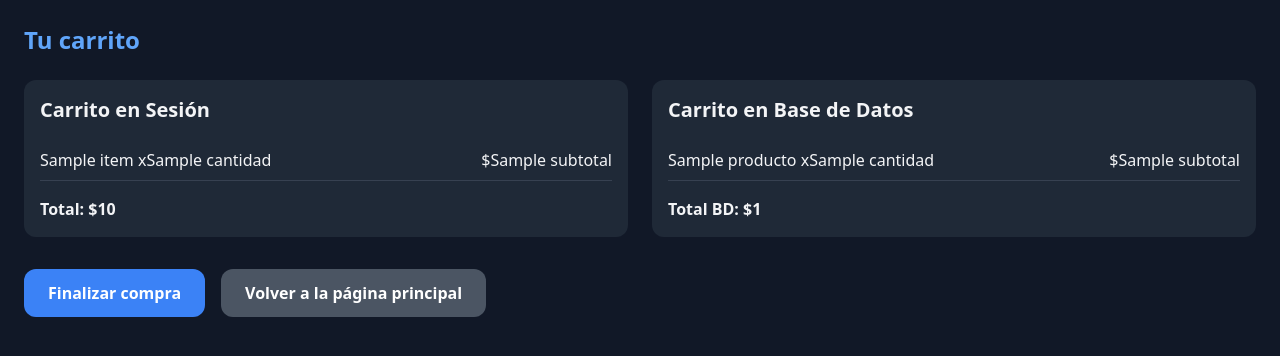
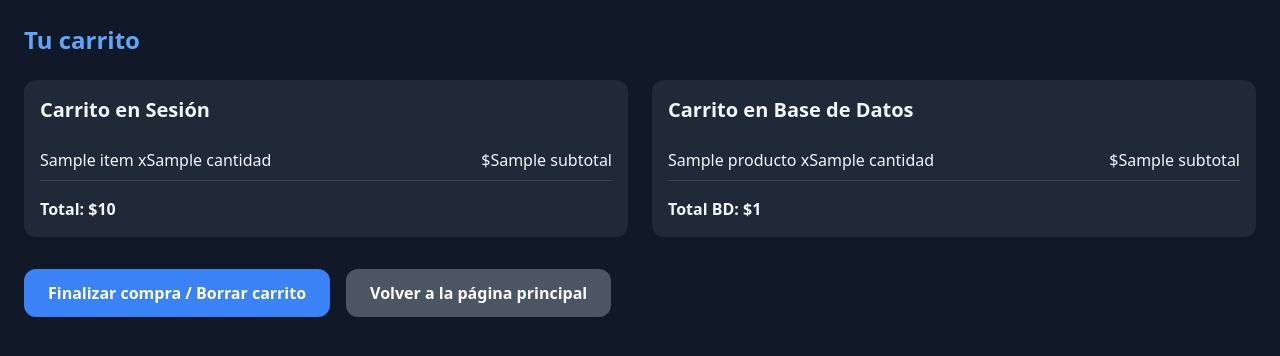
Before and after one commit to BLuMuun/SuperMarket-Django, a Django app: template templates/carrito.html in a window 1280 px wide. Shown: the top 356 px of the page. Run offline with Django 5.2, Linux system fonts and the light colour scheme; tables that the repository leaves empty hold one stand-in row (values such as "Sample post"); the template is opened without the code that fills it: values that come from a table or form of the project are taken from there, most other values are stand-ins (such as "Sample title", 1, 10 or a date in 2020); some libraries are stand-ins or nearby versions.

Commit message:
actualizacion 2

```diff
--- a/templates/carrito.html
+++ b/templates/carrito.html
@@ -49,7 +49,7 @@
         {% csrf_token %}
         <button type="submit"
                 class="px-6 py-3 bg-blue-500 hover:bg-blue-600 rounded-xl font-bold text-white">
-          Finalizar compra
+          Finalizar compra / Borrar carrito
         </button>
       </form>
     {% else %}
```
